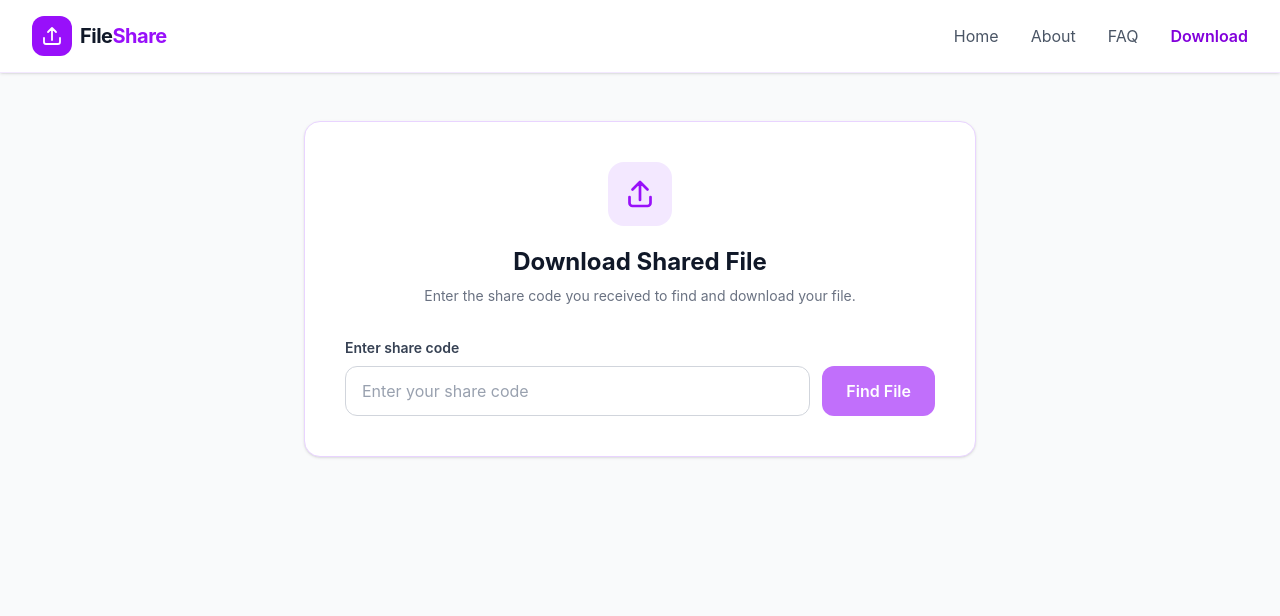
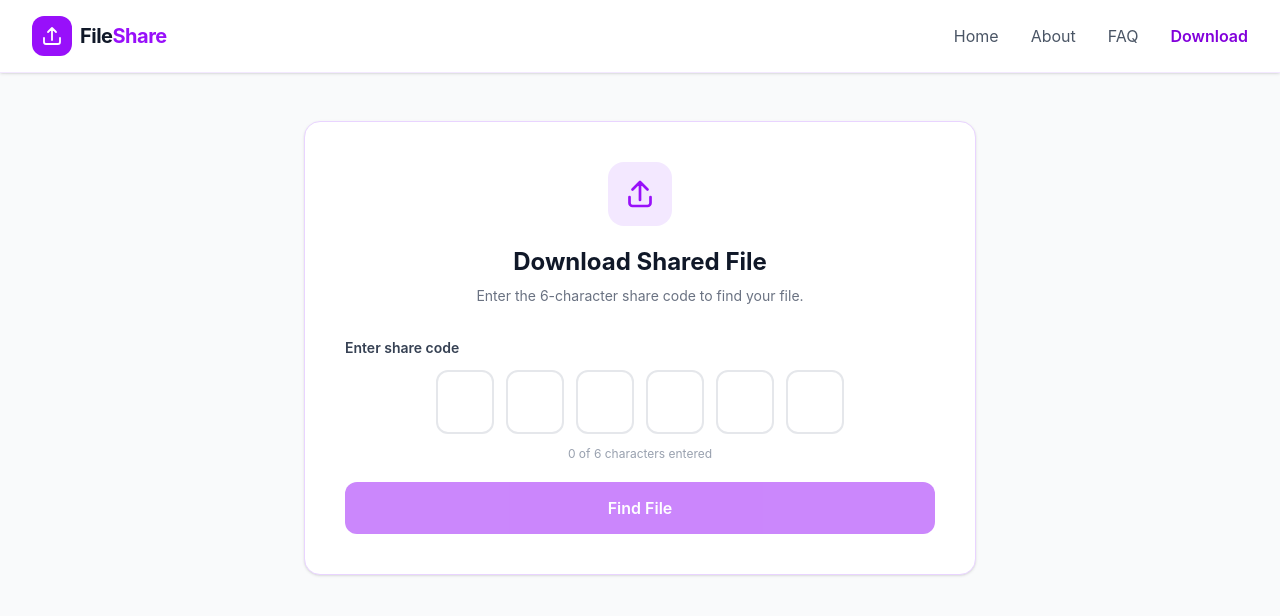
Before and after one commit to MANISHPARAB12/FileShare, a React app in the folder frontend/: page /download in a window 1280 px wide. Shown: the top 616 px of the page. Built offline with nearby package versions, Linux system fonts and the light colour scheme; the HTML template or start-up script is replaced by a standard one.

Commit message:
download input update

```diff
--- a/frontend/src/Components/Download.jsx
+++ b/frontend/src/Components/Download.jsx
@@ -1,6 +1,5 @@
 
-import { useCallback, useState } from "react";
-// import {  } from "react-router-dom";
+import { useCallback, useRef, useState } from "react";
 
 const API_BASE_URL = (
   import.meta.env.VITE_API_URL || "http://localhost:8956"
@@ -10,36 +9,32 @@ function formatFileSize(bytes = 0) {
   const size = Number(bytes) || 0;
 
   if (size < 1024) return `${size} B`;
-
-  if (size < 1024 * 1024) {
-    return `${(size / 1024).toFixed(1)} KB`;
-  }
-
-  if (size < 1024 * 1024 * 1024) {
+  if (size < 1024 * 1024) return `${(size / 1024).toFixed(1)} KB`;
+  if (size < 1024 * 1024 * 1024)
     return `${(size / (1024 * 1024)).toFixed(2)} MB`;
-  }
 
   return `${(size / (1024 * 1024 * 1024)).toFixed(2)} GB`;
 }
 
+const CODE_LENGTH = 6;
+
 const Download = () => {
+  const [code, setCode] = useState(Array(CODE_LENGTH).fill(""));
+  const [file, setFile] = useState(null);
+  const [activeCode, setActiveCode] = useState("");
+  const [loading, setLoading] = useState(false);
+  const [downloading, setDownloading] = useState(false);
+  const [error, setError] = useState("");
 
+  const inputRefs = useRef([]);
 
-  const [shareCode, setShareCode] = useState("");
-  const [activeCode, setActiveCode] = useState("");
-  const [file, setFile] = useState(null);
-  const [loading, setLoading] = useState(false);
-  const [error, setError] = useState("");
-  const [downloading, setDownloading] = useState(false);
+  const shareCode = code.join("");
 
-  // Find a shared file using its share code.
-  const fetchSharedFile = useCallback(async (code) => {
-    const normalizedCode = String(code || "").trim();
+  const fetchSharedFile = useCallback(async (value) => {
+    const normalizedCode = value.trim();
 
-    if (!normalizedCode) {
-      setError("Please enter a share code.");
-      setFile(null);
-      setActiveCode("");
+    if (normalizedCode.length !== CODE_LENGTH) {
+      setError("Please enter all 6 characters of your share code.");
       return;
     }
 
@@ -76,18 +71,85 @@ const Download = () => {
     }
   }, []);
 
+  function handleCodeChange(index, value) {
+    const characters = value
+      .replace(/[^a-zA-Z0-9]/g, "")
+      .slice(0, CODE_LENGTH);
 
+    setError("");
+    setFile(null);
+    setActiveCode("");
 
-  // Submit the manually entered share code.
+    // Support pasting the complete 6-character code.
+    if (characters.length > 1) {
+      const nextCode = Array(CODE_LENGTH).fill("");
+
+      for (let i = 0; i < characters.length; i++) {
+        if (index + i < CODE_LENGTH) {
+          nextCode[index + i] = characters[i];
+        }
+      }
+
+      setCode(nextCode);
+
+      const nextIndex = Math.min(
+        index + characters.length,
+        CODE_LENGTH - 1
+      );
+
+      inputRefs.current[nextIndex]?.focus();
+      return;
+    }
+
+    const nextCode = [...code];
+    nextCode[index] = characters;
+    setCode(nextCode);
+
+    if (characters && index < CODE_LENGTH - 1) {
+      inputRefs.current[index + 1]?.focus();
+    }
+  }
+
+  function handleKeyDown(index, event) {
+    if (
+      event.key === "Backspace" &&
+      !code[index] &&
+      index > 0
+    ) {
+      inputRefs.current[index - 1]?.focus();
+    }
+
+    if (event.key === "ArrowLeft" && index > 0) {
+      inputRefs.current[index - 1]?.focus();
+    }
+
+    if (event.key === "ArrowRight" && index < CODE_LENGTH - 1) {
+      inputRefs.current[index + 1]?.focus();
+    }
+
+    if (event.key === "Enter") {
+      event.preventDefault();
+
+      if (shareCode.length === CODE_LENGTH) {
+        fetchSharedFile(shareCode);
+      }
+    }
+  }
+
   function handleSubmit(event) {
     event.preventDefault();
 
     if (loading || downloading) return;
 
+    if (shareCode.length !== CODE_LENGTH) {
+      setError("Please enter all 6 characters of your share code.");
+      inputRefs.current[code.findIndex((char) => !char)]?.focus();
+      return;
+    }
+
     fetchSharedFile(shareCode);
   }
 
-  // Download the selected shared file.
   async function handleDownload() {
     if (!file || !activeCode || downloading) return;
 
@@ -105,7 +167,6 @@ const Download = () => {
 
       if (!response.ok) {
         const data = await response.json().catch(() => ({}));
-
         throw new Error(data.message || "Download failed.");
       }
 
@@ -128,9 +189,7 @@ const Download = () => {
       setError(err.message || "Unable to download the file.");
     } finally {
       if (objectUrl) {
-        window.setTimeout(() => {
-          URL.revokeObjectURL(objectUrl);
-        }, 1000);
+        window.setTimeout(() => URL.revokeObjectURL(objectUrl), 1000);
       }
 
       setDownloading(false);
@@ -163,60 +222,91 @@ const Download = () => {
         </h1>
 
         <p className="mt-2 text-center text-sm text-gray-500">
-          Enter the share code you received to find and download your file.
+          Enter the 6-character share code to find your file.
         </p>
 
-        {/* Share code input */}
         <form onSubmit={handleSubmit} className="mt-8">
-          <label
-            htmlFor="shareCode"
-            className="mb-2 block text-sm font-semibold text-gray-700"
-          >
+          <label className="mb-3 block text-sm font-semibold text-gray-700">
             Enter share code
           </label>
 
-          <div className="flex flex-col gap-3 sm:flex-row">
+          {/* Six-character code input */}
+          <div
+            className="flex justify-center gap-2 sm:gap-3"
+            role="group"
+            aria-label="Six-character share code"
+          >
+            {code.map((character, index) => (
               <input
-              id="shareCode"
+                key={index}
+                ref={(element) => {
+                  inputRefs.current[index] = element;
+                }}
                 type="text"
-              value={shareCode}
-              onChange={(event) => {
-                setShareCode(event.target.value);
-                setError("");
+                inputMode="text"
+                autoCapitalize="characters"
+                autoComplete={index === 0 ? "off" : "new-password"}
+                spellCheck={false}
+                maxLength={6}
+                value={character}
+                aria-label={`Share code character ${index + 1}`}
+                onChange={(event) =>
+                  handleCodeChange(index, event.target.value)
+                }
+                onKeyDown={(event) => handleKeyDown(index, event)}
+                onPaste={(event) => {
+                  const pasted = event.clipboardData
+                    .getData("text")
+                    .replace(/[^a-zA-Z0-9]/g, "")
+                    .slice(0, CODE_LENGTH)
+                    .toUpperCase();
+
+                  if (pasted.length > 1) {
+                    event.preventDefault();
+                    handleCodeChange(index, pasted);
+                  }
                 }}
-              placeholder="Enter your share code"
-              autoComplete="off"
-              maxLength={64}
-              required
-              className="min-w-0 flex-1 rounded-xl border border-gray-300 px-4 py-3 text-gray-900 outline-none transition placeholder:text-gray-400 focus:border-purple-500 focus:ring-2 focus:ring-purple-100"
+                className={`h-14 min-w-0 flex-1 max-w-14.5 rounded-xl border-2 text-center font-mono text-xl font-bold  text-gray-900 outline-none transition-all duration-200 sm:h-16 sm:text-2xl ${
+                  character
+                    ? "border-purple-500 bg-purple-50"
+                    : "border-gray-200 bg-white"
+                } focus:border-purple-600 focus:bg-white focus:ring-4 focus:ring-purple-100`}
               />
+            ))}
+          </div>
+
+          <p className="mt-3 text-center text-xs text-gray-400">
+            {shareCode.length} of {CODE_LENGTH} characters entered
+          </p>
 
           <button
             type="submit"
-              disabled={loading || downloading || !shareCode.trim()}
-              className="rounded-xl bg-purple-600 px-6 py-3 font-semibold text-white transition hover:bg-purple-700 disabled:cursor-not-allowed disabled:opacity-60"
+            disabled={loading || downloading || shareCode.length !== CODE_LENGTH}
+            className="mt-5 flex w-full items-center justify-center gap-2 rounded-xl bg-purple-600 px-5 py-3.5 font-semibold text-white transition hover:bg-purple-700 disabled:cursor-not-allowed disabled:opacity-50"
           >
-              {loading ? "Searching..." : "Find File"}
+            {loading ? (
+              <>
+                <span className="h-5 w-5 animate-spin rounded-full border-2 border-white/40 border-t-white" />
+                Searching...
+              </>
+            ) : (
+              "Find File"
+            )}
           </button>
-          </div>
         </form>
 
         {/* Loading state */}
         {loading && (
-          <div className="mt-8 text-center">
-            <div className="mx-auto h-8 w-8 animate-spin rounded-full border-4 border-purple-200 border-t-purple-600" />
-
-            <p className="mt-3 text-sm text-purple-600">
+          <p className="mt-5 text-center text-sm text-purple-600">
             Searching for your shared file...
           </p>
-          </div>
         )}
 
         {/* Error message */}
         {!loading && error && (
           <div
             role="alert"
-            className="mt-6 rounded-xl border border-red-200 bg-red-50 p-4 text-sm text-red-700"
+            className="mt-5 rounded-xl border border-red-200 bg-red-50 p-4 text-sm text-red-700"
           >
             <p className="font-semibold">Unable to retrieve file</p>
             <p className="mt-1">{error}</p>
@@ -259,16 +349,13 @@ const Download = () => {
               </div>
             </div>
 
-            {/* Share code */}
             <div className="mt-5 rounded-lg bg-purple-50 p-3">
               <p className="text-xs text-gray-500">Share code</p>
-
               <p className="mt-1 break-all font-mono font-bold text-purple-700">
                 {file.shareCode || activeCode}
               </p>
             </div>
 
-            {/* Download button */}
             <button
               type="button"
               onClick={handleDownload}
```
Also changed, not shown: frontend/src/Components/Upload.jsx (+6 -22 lines). Lines whose indentation alone changed are shown as unchanged.
